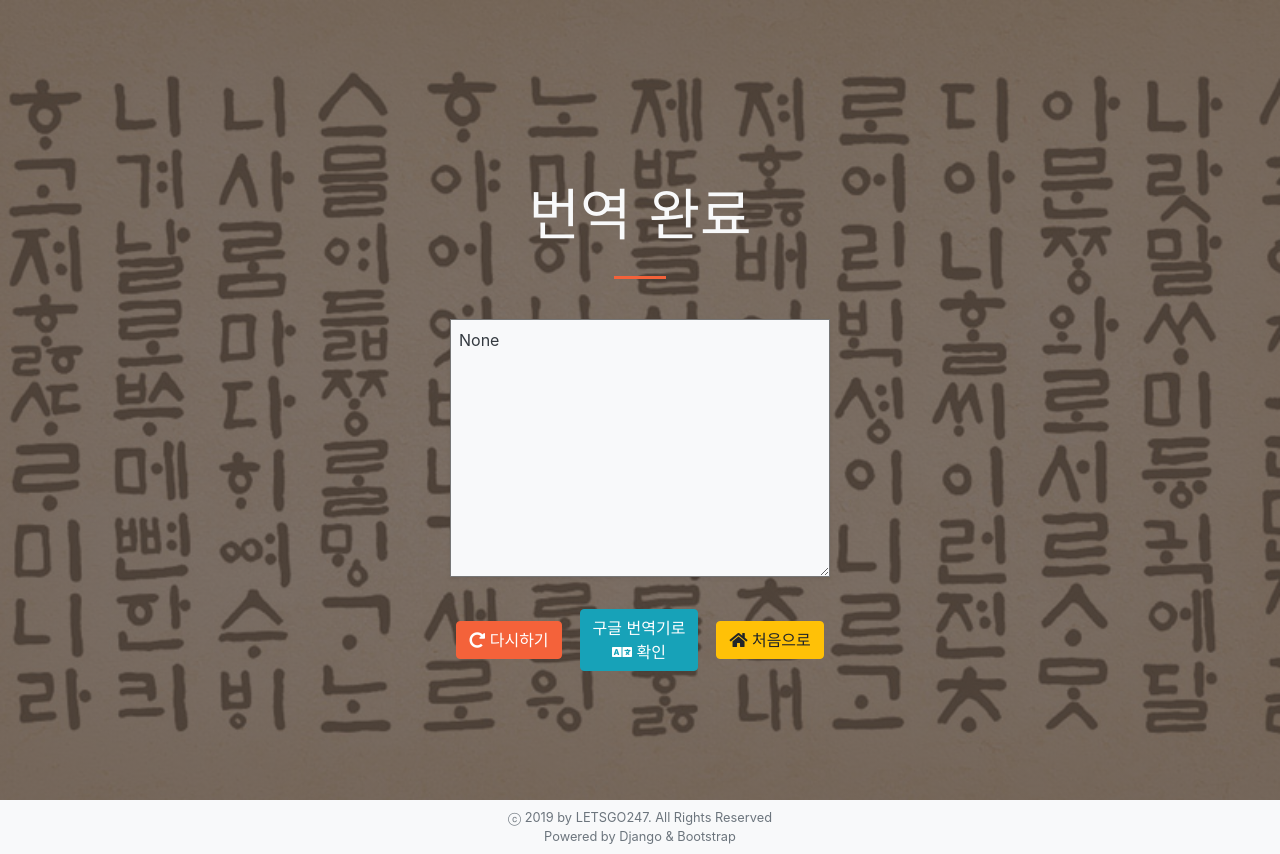
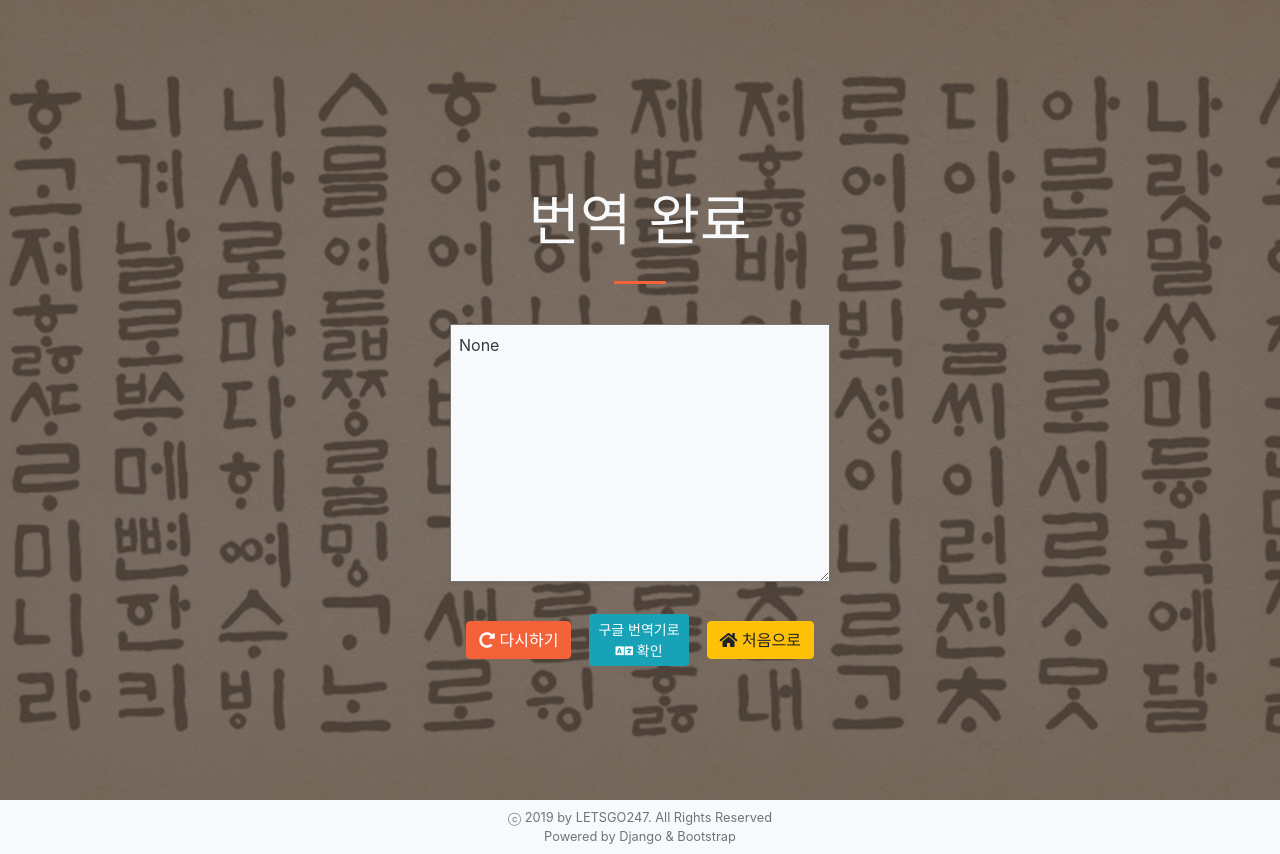
Before and after one commit to letsgo247/breakkorean, a Django app: page /andtranslated1 in a window 1280 px wide. Run offline with Django 3.2, Linux system fonts and the light colour scheme; data that the repository does not hold is empty; some libraries are stand-ins or nearby versions.

Commit message:
reverse translator 2

```diff
--- a/translator/templates/translator/andtranslated.html
+++ b/translator/templates/translator/andtranslated.html
@@ -14,7 +14,7 @@
     <!-- <button class="btn btn-success btn-sm" id=btn data-clipboard-target="#result">클립보드에<br><i class="fas fa-copy"></i> 복사</button> -->
     <a class="btn btn-primary btn" href="/select"><i class="fas fa-redo-alt"></i> 다시하기</a>
     &nbsp;&nbsp;
-    <button class="btn btn-info" id="google">구글 번역기로<br><i class="fas fa-language"></i> 확인</button>
+    <button class="btn btn-info btn-sm" id="google">구글 번역기로<br><i class="fas fa-language"></i> 확인</button>
     &nbsp;&nbsp;
     <a class="btn btn-warning btn" href="/"><i class="fas fa-home"></i> 처음으로</a>
 </div>
--- a/translator/templates/translator/translated.html
+++ b/translator/templates/translator/translated.html
@@ -12,12 +12,9 @@
     </div>
 
     <!-- <button class="btn btn-success btn-sm" id=btn data-clipboard-target="#result">클립보드에<br><i class="fas fa-copy"></i> 복사</button> -->
-    <!-- &nbsp;&nbsp; -->
-    <!-- <br> -->
-    <!-- <br> -->
     <a class="btn btn-primary btn" href="/select"><i class="fas fa-redo-alt"></i> 다시하기</a>
     &nbsp;&nbsp;
-    <button class="btn btn-info" id="google">구글 번역기로<br><i class="fas fa-language"></i> 확인</button>
+    <button class="btn btn-info btn-sm" id="google">구글 번역기로<br><i class="fas fa-language"></i> 확인</button>
     &nbsp;&nbsp;
     <a class="btn btn-warning btn" href="/"><i class="fas fa-home"></i> 처음으로</a>
     <br>
```
